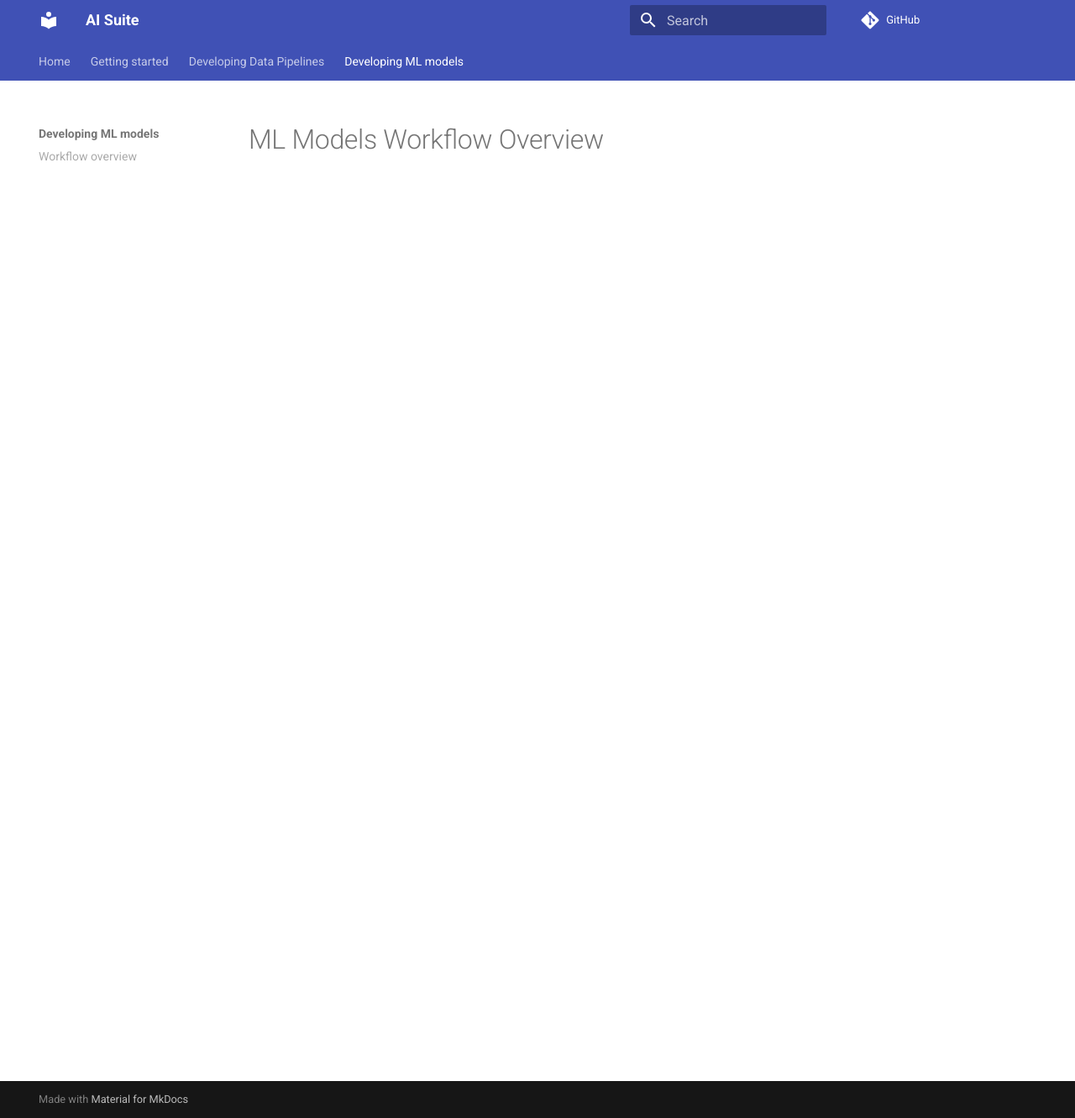
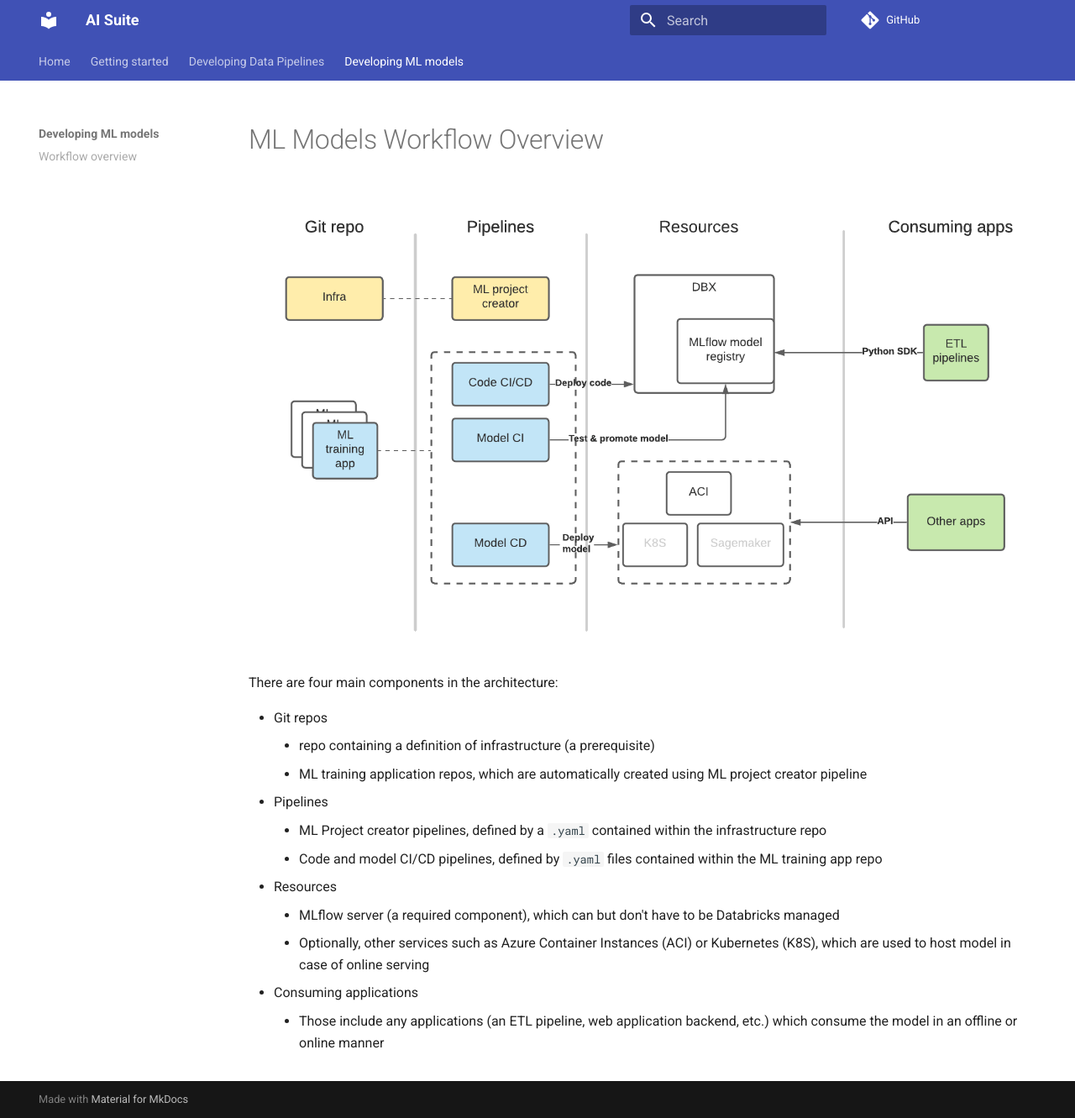
Before and after one commit to daipe-ai/platform-docs, an MkDocs documentation site: the page built from docs/ml-workflow/index.md, in a window 1280 px wide and 1331 px high. Shown: the whole window at 84% size. Built offline with MkDocs 1.6.1 and Material for MkDocs 9.7.7, drawn with Linux system fonts in a browser that asks for light colours; comment, search, counter and statistics services are not loaded.

Commit message:
add ml project flow overview

```diff
--- a/docs/ml-workflow/index.md
+++ b/docs/ml-workflow/index.md
@@ -1 +1,18 @@
 # ML Models Workflow Overview
+
+![](../images/mlops_workflow.png)
+
+
+There are four main components in the architecture:
+
+* Git repos
+    * repo containing a definition of infrastructure (a prerequisite)
+    * ML training application repos, which are automatically created using ML project creator pipeline
+* Pipelines
+    * ML Project creator pipelines, defined by a `.yaml` contained within the infrastructure repo
+    * Code and model CI/CD pipelines, defined by `.yaml` files contained within the ML training app repo
+* Resources
+    * MLflow server (a required component), which can but don't have to be Databricks managed
+    * Optionally, other services such as Azure Container Instances (ACI) or Kubernetes (K8S), which are used to host model in case of online serving
+* Consuming applications
+    * Those include any applications (an ETL pipeline, web application backend, etc.) which consume the model in an offline or online manner
```
Also changed, not shown: docs/images/mlops_workflow.png (added).
